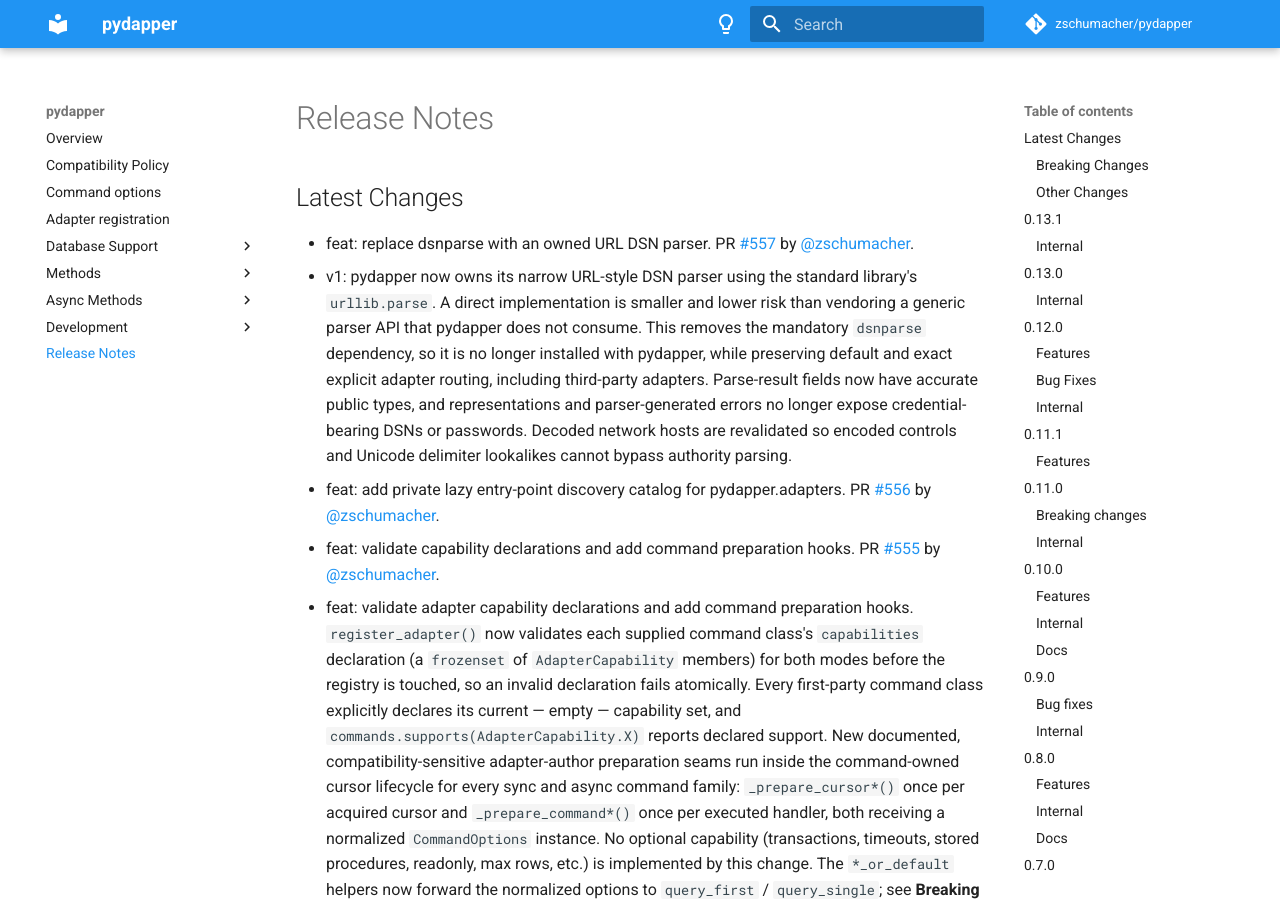
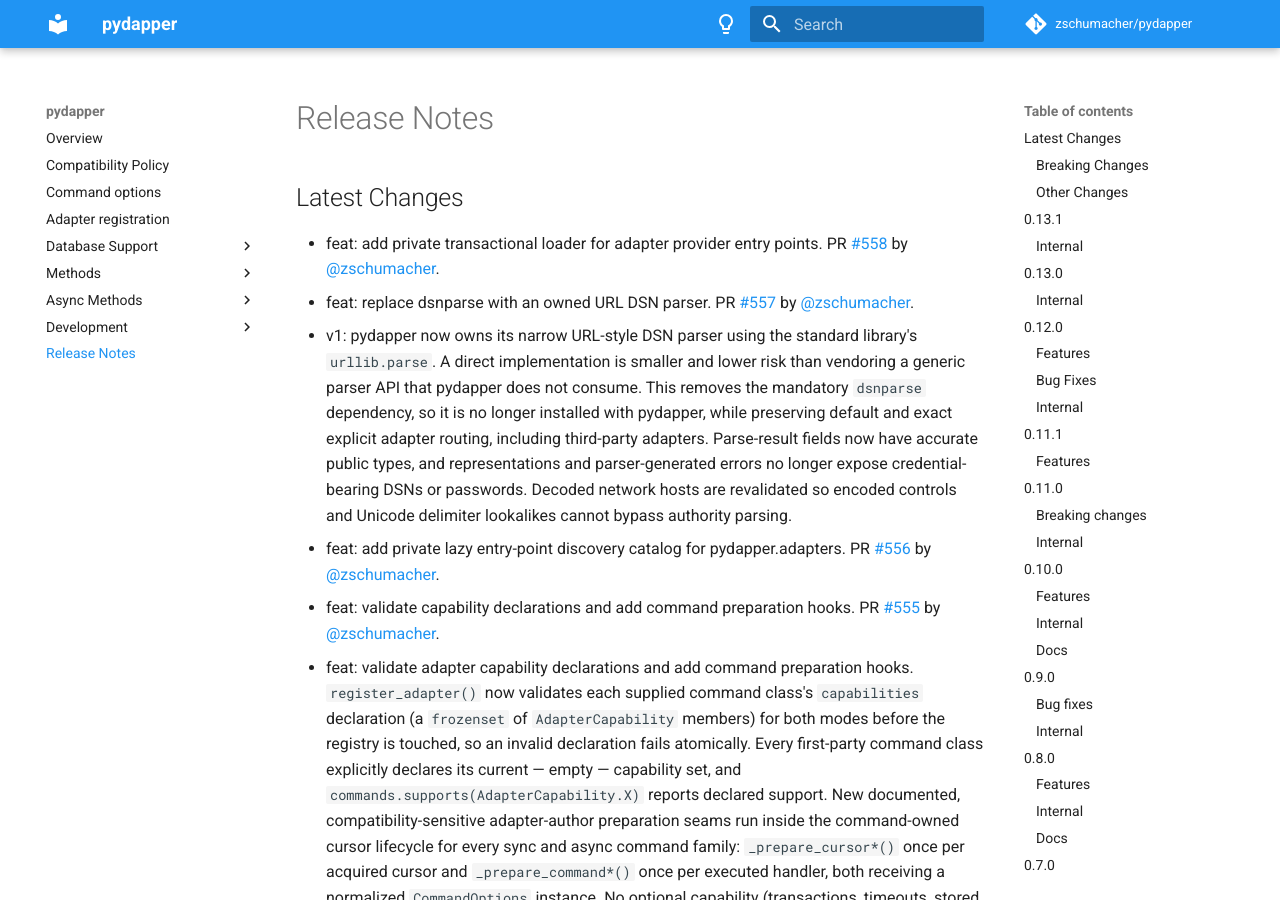
Before and after one commit to zschumacher/pydapper, an MkDocs documentation site: the page built from docs/release_notes.md, in a window 1280 px wide and 900 px high. Built offline with MkDocs 1.6.1 and Material for MkDocs 9.7.7, drawn with Linux system fonts in a browser that asks for light colours; emoji names are drawn with the system emoji font; comment, search, counter and statistics services are not loaded.

Commit message:
📝 Update release notes
[skip ci]

```diff
--- a/docs/release_notes.md
+++ b/docs/release_notes.md
@@ -1,5 +1,6 @@
 ## Latest Changes
 
+* feat: add private transactional loader for adapter provider entry points. PR [#558](https://github.com/zschumacher/pydapper/pull/558) by [@zschumacher](https://github.com/zschumacher).
 * feat: replace dsnparse with an owned URL DSN parser. PR [#557](https://github.com/zschumacher/pydapper/pull/557) by [@zschumacher](https://github.com/zschumacher).
 * v1: pydapper now owns its narrow URL-style DSN parser using the standard library's `urllib.parse`. A direct
   implementation is smaller and lower risk than vendoring a generic parser API that pydapper does not consume. This
```
